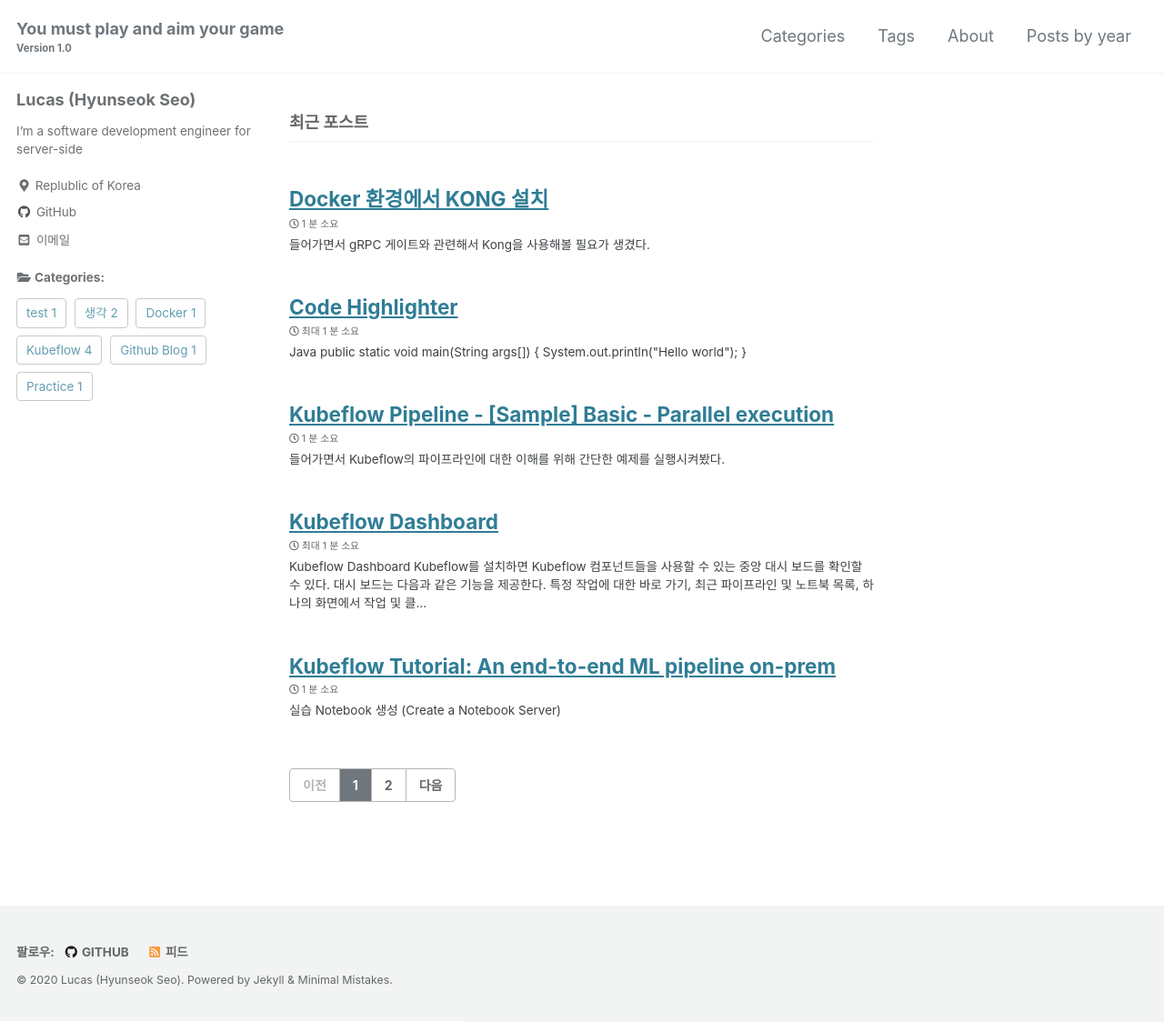
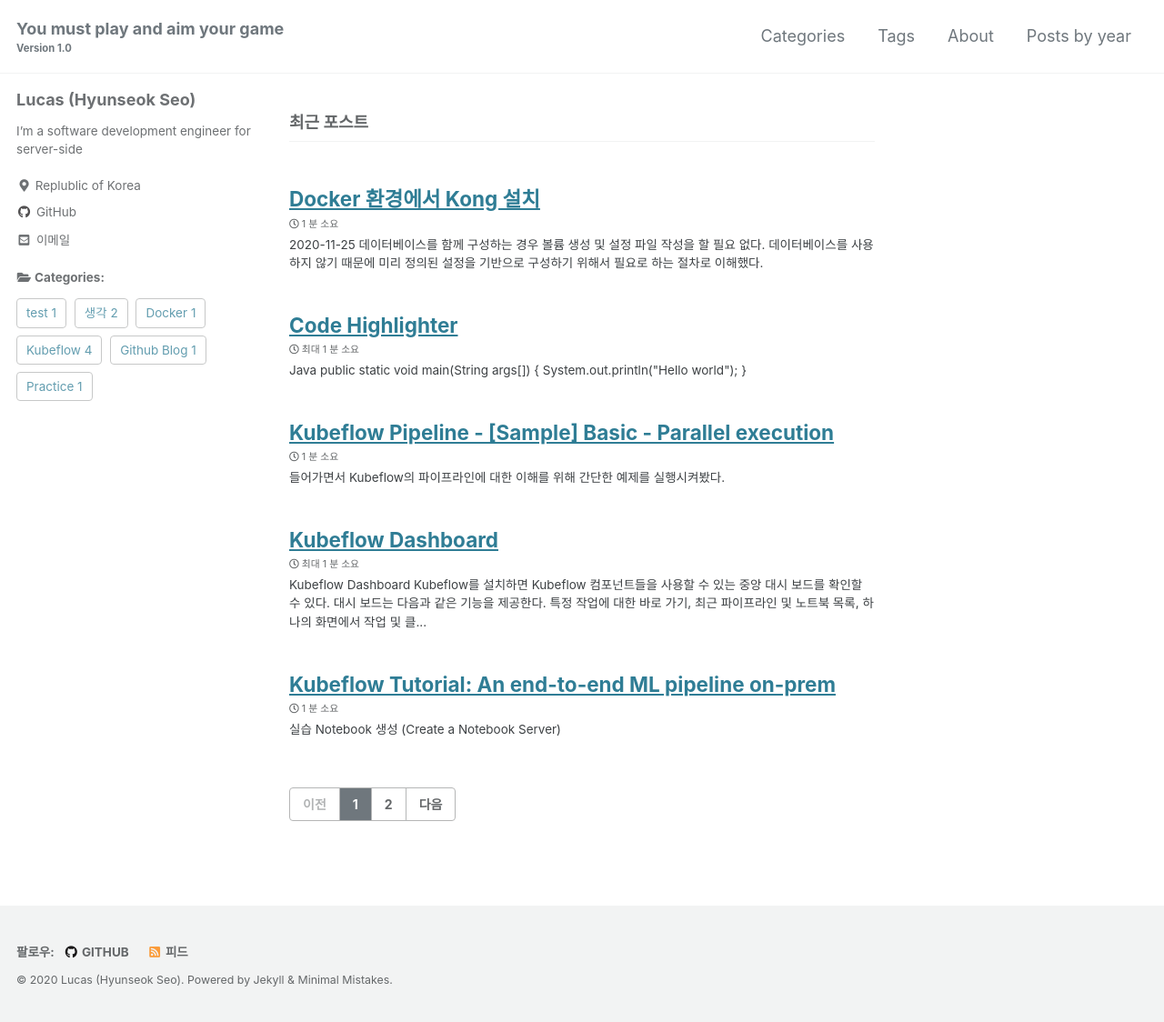
Before and after one commit to lucaseo90/lucaseo90, a Jekyll site: the page built from index.html, in a window 1280 px wide and 1124 px high. Shown: the whole window at 91% size. Built offline with Jekyll 4.4.1, drawn with Linux system fonts in a browser that asks for light colours; cached includes are drawn as plain includes; the list of posts is cut into pages by our own code; part of the change alters nothing that is shown.

Commit message:
Modified post to install Kong on docker
  - remove content for irrelevant steps

````diff
--- a/_posts/2020-11-24-docker-kong.md
+++ b/_posts/2020-11-24-docker-kong.md
@@ -1,5 +1,5 @@
 ---
-title: Docker 환경에서 KONG 설치
+title: Docker 환경에서 Kong 설치
 layout: single
 author_profile: true
 read_time: true
@@ -18,6 +18,8 @@ categories:
 - Practice
 ---
 
+> 2020-11-25 데이터베이스를 함께 구성하는 경우 `볼륨 생성` 및 `설정 파일 작성`을 할 필요 없다. 데이터베이스를 사용하지 않기 때문에 미리 정의된 설정을 기반으로 구성하기 위해서 필요로 하는 절차로 이해했다.
+
 # 들어가면서
 gRPC 게이트와 관련해서 Kong을 사용해볼 필요가 생겼다.
 
@@ -27,53 +29,6 @@ gRPC 게이트와 관련해서 Kong을 사용해볼 필요가 생겼다.
 ## 네트워크 생성
 ```shell
 $ docker network create kong-net
-```
-## 디스크 볼륨 생성
-```
-$ docker volume create kong-vol
-```
-## 설정 파일 작성
-```
-$ docker volume inspect kong-vol
-```
-
-명령을 수행하면 아래와 같이 터미널에 출력되는데 Ubuntu 18.04에서 설치할 때는 해당 경로에 디렉토리가 미리 구성되어 있었는데 MacOS의 경우 `/docker/` 부터 디렉토리가 없었다.
-
-> 디렉토리 구성해주고 권한 설정이 필요하다.
-
-```
-[
-    {
-        "CreatedAt": "2020-11-24T10:11:22Z",
-        "Driver": "local",
-        "Labels": {},
-        "Mountpoint": "/var/lib/docker/volumes/kong-vol/_data",
-        "Name": "kong-vol",
-        "Options": {},
-        "Scope": "local"
-    }
-]
-```
-
-`kong.yml` 파일을 vim으로 열어서 아래와 같이 설정해줬다.
-
-```yaml
-_format_version: "1.1"
-
-services:
-- name: my-service
-  url: https://example.com
-  plugins:
-  - name: key-auth
-  routes:
-  - name: my-route
-    paths:
-    - /
-
-consumers:
-- username: my-user
-  keyauth_credentials:
-  - key: my-key
 ```
 
 ## 데이터베이스 컨테이너 생성
@@ -148,6 +103,8 @@ Konga 까지 설치된 후 `http://localhost:1337/`로 접근하면 관리자
 Kong과 연결을 해주면 다음과 같은 화면을 확인할 수 있다.
 
 ![Konga Dashboard](https://user-images.githubusercontent.com/6668548/100094868-01ceb800-2e9d-11eb-9323-8f1fa2a2b5f5.png)
+
 # Reference
 * [오픈소스 API 게이트웨이 Kong](https://bcho.tistory.com/1361)
 * dockerhub - [kong](https://hub.docker.com/_/kong)
+* kong - [Docker Installation](https://docs.konghq.com/install/docker/?_ga=2.130503753.753085870.1606287461-171006562.1606287461)
````
